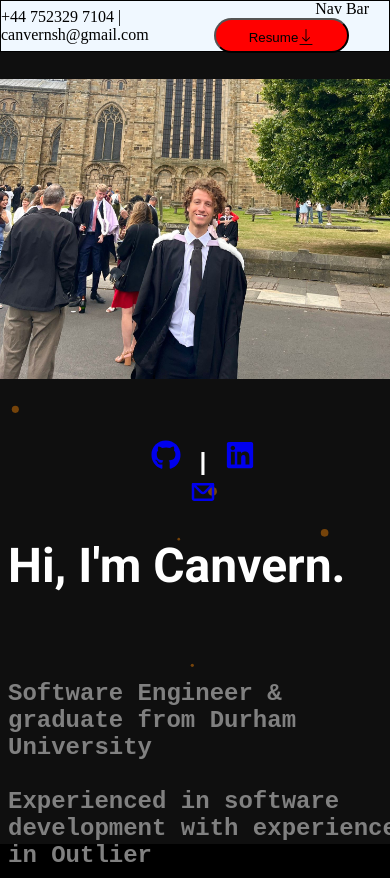
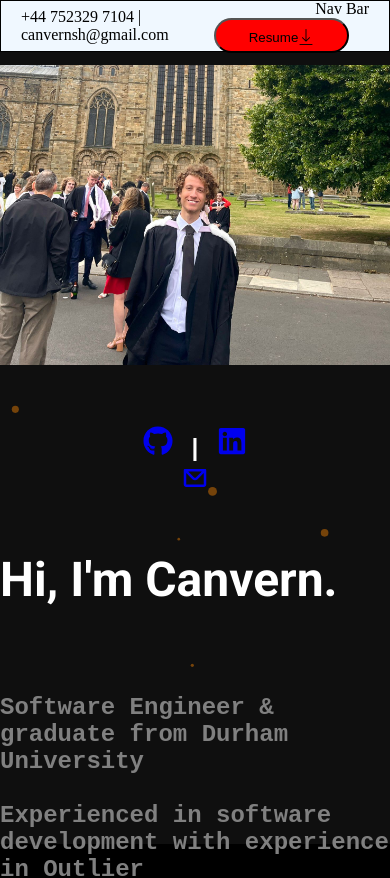
Before and after one commit to CanvernSH/Portfolio, a React (Create React App) app: page / in a window 390 px wide. Shown: the top 878 px of the page. Built offline with nearby package versions, Linux system fonts and the light colour scheme.

Commit message:
Fixed some visual issues and added Resume download

```diff
--- a/src/App.js
+++ b/src/App.js
@@ -74,13 +74,14 @@ function App() {
     <div>
       <Particles id="tsparticles" options={options} particlesLoaded={particlesLoaded} />
 
-      <header className='border1' style={{color: 'black', position: 'sticky', top:'0', display: 'flex', height: '50px', justifyContent: 'center', alignItems: 'center'}}>
-          <div style={{width: '100%'}}>+44 752329 7104 | canvernsh@gmail.com </div>
+      <header className='border1' style={{color: 'black', position: 'sticky', top:'0', display: 'flex', height: '50px', justifyContent: 'center', alignItems: 'center', zIndex: '100'}}>
+          <div style={{width: '100%', marginLeft: '20px'}}>+44 752329 7104 | canvernsh@gmail.com </div>
           <div style={{direction: 'rtl', marginRight: '20px', width: '100%'}}>
             Nav Bar
-            <button style={{backgroundColor: 'red', marginRight: '20px', borderRadius: '20px', height:'35px', width: '135px'}}><img src={DownloadIcon} alt="" style={{height: '16px', width: '16px', alignItems: 'center', transform: 'translate(0px, 3px)'}}></img>Resume</button>
+            <a href="https://drive.google.com/uc?export=download&id=17cfaJqCPebvTiK_f_SXMWfRNSDcZXUgH" download="CanvernSH.pdf"><button style={{backgroundColor: 'red', marginRight: '20px', borderRadius: '20px', height:'35px', width: '135px', cursor: 'pointer'}}><img src={DownloadIcon} alt="" style={{height: '16px', width: '16px', alignItems: 'center', transform: 'translate(0px, 3px)'}}></img>Resume</button></a>
           </div>
       </header>
+
 
 
       <div className='intro-container'>
--- a/src/index.css
+++ b/src/index.css
@@ -24,13 +24,9 @@ html, body {
     font-weight: bolder;
     flex-direction: row;
     flex-wrap: wrap;
+    min-height: fit-content;
 }
 
-@media (max-width: 768px) {
-    .intro-container {
-        flex-direction: column;
-    }
-}
 
 .flex-container{
     display:'flex';
```
